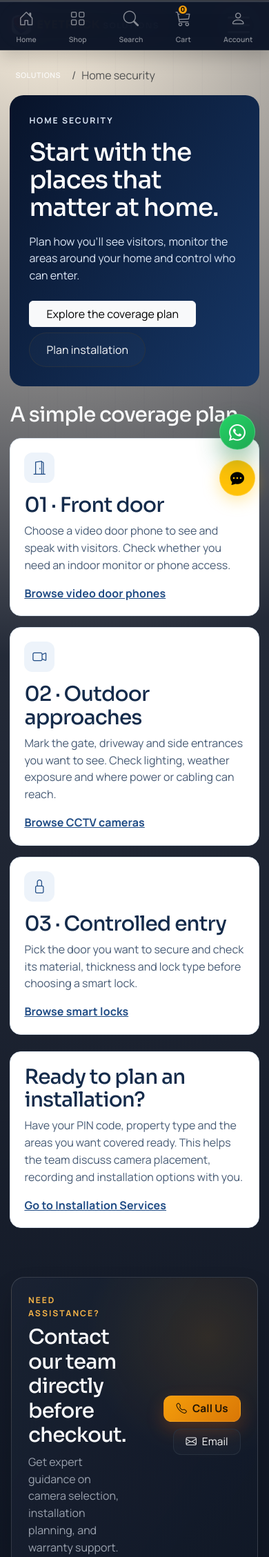
After one commit to brandlumeo/EyeTrack_SecureStore, a Django app: page /solutions/home-security/ in a window 390 px wide. The commit adds this page. Shown: the top 2257 px of the page at 69% size. Run offline with Django 5.2, Linux system fonts and the light colour scheme; data comes from the database, SQL or seed files in the repository; data that the repository does not hold is empty; parts of the project's set-up code (start-up, migrations or seed data) failed here and were passed over; some libraries are stand-ins or nearby versions.

Commit message:
feat: add Solutions and Home Security pages
Adds /solutions/ and /solutions/home-security/, links them from the
desktop and mobile navigation (in place of the FAQ item, which stays in
the footer) and lists both in the sitemap.

These pages are already live on eyetracktechnologies.com; this commit
brings the repository in line with production. Phase 1 links to them.

Co-Authored-By: Claude Opus 5.5 <noreply@anthropic.com>

```diff
--- a/store/sitemaps.py
+++ b/store/sitemaps.py
@@ -12,6 +12,8 @@ class StaticViewSitemap(Sitemap):
         return [
             "product_list",
             "about_page",
+            "solutions_page",
+            "home_security",
             "services_page",
             "support_page",
             "faq_page",
--- a/store/urls.py
+++ b/store/urls.py
@@ -1,9 +1,12 @@
 from django.urls import path
+from django.views.generic import TemplateView
 from . import views
 
 urlpatterns = [
      path('', views.product_list, name='product_list'),
      path('about/', views.about_page, name='about_page'),
+     path('solutions/', views.solutions_page, name='solutions_page'),
+     path('solutions/home-security/', TemplateView.as_view(template_name='store/home_security.html'), name='home_security'),
      path('services/', views.services_page, name='services_page'),
      path('wishlist/', views.wishlist_page, name='wishlist_page'),
      path('wishlist/toggle/<int:product_id>/', views.toggle_wishlist, name='toggle_wishlist'),
--- a/store/views.py
+++ b/store/views.py
@@ -1746,6 +1746,10 @@ def about_page(request):
     return render(request, "store/about.html")
 
 
+def solutions_page(request):
+    return render(request, "store/solutions.html")
+
+
 def services_page(request):
     from django.contrib.auth.models import User
     context = {
--- a/templates/base.html
+++ b/templates/base.html
@@ -784,8 +784,8 @@
                                 class="nav-link premium-link {% if current == 'support_page' %}active{% endif %}"
                                 href="{% url 'support_page' %}">Support</a></li>
                         <li class="nav-item"><a
-                                class="nav-link premium-link {% if current == 'faq_page' %}active{% endif %}"
-                                href="{% url 'faq_page' %}">FAQ</a></li>
+                                class="nav-link premium-link {% if current == 'solutions_page' or current == 'home_security' %}active{% endif %}"
+                                href="{% url 'solutions_page' %}">Solutions</a></li>
                         {% if user.is_authenticated %}
                         <li class="nav-item"><a
                                 class="nav-link premium-link {% if current == 'account_dashboard' or current == 'profile' or current == 'address_list' or current == 'address_add' or current == 'address_edit' or current == 'order_history' or current == 'order_tracking' or current == 'order_invoice' %}active{% endif %}"
@@ -878,8 +878,8 @@
                         <a href="{% url 'support_page' %}" class="mobile-nav-link">
                             <i class="bi bi-headset"></i> <span>Support Center</span>
                         </a>
-                        <a href="{% url 'faq_page' %}" class="mobile-nav-link">
-                            <i class="bi bi-question-circle"></i> <span>FAQs</span>
+                        <a href="{% url 'solutions_page' %}" class="mobile-nav-link">
+                            <i class="bi bi-grid-1x2"></i> <span>Solutions</span>
                         </a>
                     </div>
 
--- /dev/null
+++ b/templates/store/home_security.html
@@ -0,0 +1,59 @@
+{% extends 'store/solutions.html' %}
+{% block title %}Home Security Solutions | Eyetrack Solutions{% endblock %}
+{% block meta_description %}Plan CCTV coverage, video door phones and smart locks for your home. Explore equipment and request installation planning from EyeTrack.{% endblock %}
+
+{% block content %}
+<div class="solutions-page">
+    <nav aria-label="Breadcrumb" class="mb-3">
+        <ol class="breadcrumb mb-0">
+            <li class="breadcrumb-item"><a href="{% url 'solutions_page' %}">Solutions</a></li>
+            <li class="breadcrumb-item active" aria-current="page">Home security</li>
+        </ol>
+    </nav>
+    <section class="solutions-hero mb-4" aria-labelledby="home-security-title">
+        <p class="eyebrow mb-3">Home security</p>
+        <h1 id="home-security-title" class="mb-3">Start with the places that matter at home.</h1>
+        <p class="mb-4">Plan how you’ll see visitors, monitor the areas around your home and control who can enter.</p>
+        <div class="d-flex flex-wrap gap-2">
+            <a href="#home-coverage" class="btn btn-light px-4">Explore the coverage plan</a>
+            <a href="{% url 'services_page' %}" class="btn btn-outline-light px-4">Plan installation</a>
+        </div>
+    </section>
+
+    <section id="home-coverage" class="mb-4" aria-labelledby="home-coverage-title">
+        <h2 id="home-coverage-title" class="h3 mb-3">A simple coverage plan</h2>
+        <div class="row g-3">
+            <div class="col-md-4">
+                <section class="solutions-card h-100">
+                    <i class="bi bi-door-open mb-3" aria-hidden="true"></i>
+                    <h2>01 · Front door</h2>
+                    <p>Choose a video door phone to see and speak with visitors. Check whether you need an indoor monitor or phone access.</p>
+                    <a class="mt-auto" href="{% url 'products_by_category' 'homegate-automation' %}">Browse video door phones</a>
+                </section>
+            </div>
+            <div class="col-md-4">
+                <section class="solutions-card h-100">
+                    <i class="bi bi-camera-video mb-3" aria-hidden="true"></i>
+                    <h2>02 · Outdoor approaches</h2>
+                    <p>Mark the gate, driveway and side entrances you want to see. Check lighting, weather exposure and where power or cabling can reach.</p>
+                    <a class="mt-auto" href="{% url 'products_by_category' 'cctv-installation' %}">Browse CCTV cameras</a>
+                </section>
+            </div>
+            <div class="col-md-4">
+                <section class="solutions-card h-100">
+                    <i class="bi bi-lock mb-3" aria-hidden="true"></i>
+                    <h2>03 · Controlled entry</h2>
+                    <p>Pick the door you want to secure and check its material, thickness and lock type before choosing a smart lock.</p>
+                    <a class="mt-auto" href="{% url 'products_by_category' 'smart-locks' %}">Browse smart locks</a>
+                </section>
+            </div>
+        </div>
+    </section>
+
+    <section class="solutions-card" aria-labelledby="home-install-title">
+        <h2 id="home-install-title">Ready to plan an installation?</h2>
+        <p>Have your PIN code, property type and the areas you want covered ready. This helps the team discuss camera placement, recording and installation options with you.</p>
+        <a href="{% url 'services_page' %}">Go to Installation Services</a>
+    </section>
+</div>
+{% endblock %}
--- /dev/null
+++ b/templates/store/solutions.html
@@ -0,0 +1,116 @@
+{% extends 'base.html' %}
+{% block title %}Security Solutions for Homes and Businesses | Eyetrack Solutions{% endblock %}
+{% block meta_description %}Explore CCTV, smart locks, video door phones and biometric devices for homes, retail stores and offices. Plan professional installation with EyeTrack.{% endblock %}
+
+{% block extra_head %}
+{{ block.super }}
+<style>
+    .solutions-page {
+        --solutions-ink: #142b4b;
+        --solutions-muted: #475b75;
+        --solutions-line: #dce5ef;
+        --solutions-blue: #204c85;
+    }
+    .solutions-hero {
+        padding: clamp(1.75rem, 5vw, 4rem);
+        border-radius: 1.25rem;
+        background: linear-gradient(125deg, #081329, #163767);
+        color: #fff;
+    }
+    .solutions-hero h1 {
+        max-width: 19ch;
+        color: #fff;
+        font-size: clamp(2rem, 4vw, 3.5rem);
+    }
+    .solutions-hero p { max-width: 55ch; color: #dce7f6; }
+    .solutions-card {
+        display: flex;
+        flex-direction: column;
+        align-items: flex-start;
+        padding: clamp(1.25rem, 2vw, 1.75rem);
+        border: 1px solid var(--solutions-line);
+        border-radius: 1rem;
+        background: #fff;
+        color: var(--solutions-muted);
+    }
+    .solutions-card h2 { color: var(--solutions-ink); font-size: 1.35rem; }
+    .solutions-card .bi {
+        display: grid;
+        place-items: center;
+        width: 2.75rem;
+        height: 2.75rem;
+        border-radius: 0.75rem;
+        background: #edf3fa;
+        color: var(--solutions-blue);
+        font-size: 1.25rem;
+    }
+    .solutions-card a { color: var(--solutions-blue); font-weight: 700; }
+    .solutions-page a:focus-visible { outline: 2px solid currentColor; outline-offset: 4px; }
+</style>
+{% endblock %}
+
+{% block content %}
+<div class="solutions-page">
+    <section class="solutions-hero mb-4" aria-labelledby="solutions-title">
+        <p class="eyebrow mb-3">EyeTrack Security Solutions</p>
+        <h1 id="solutions-title" class="mb-3">Find the right security setup for your space.</h1>
+        <p class="mb-4">Start with what you need to protect. Explore suitable equipment, then talk to our team about placement, coverage and installation.</p>
+        <div class="d-flex flex-wrap gap-2">
+            <a href="#security-use-cases" class="btn btn-light px-4">Explore solutions</a>
+            <a href="{% url 'services_page' %}" class="btn btn-outline-light px-4">Plan installation</a>
+        </div>
+    </section>
+
+    <div id="security-use-cases" class="row g-3 mb-4">
+        <div class="col-md-6 col-lg-4">
+            <section class="solutions-card h-100">
+                <i class="bi bi-house-door mb-3" aria-hidden="true"></i>
+                <h2>Home security</h2>
+                <p>Start with the main entrance and the areas you want to see when you’re away.</p>
+                <ul class="ps-3 mb-4">
+                    <li>Monitor entrances with CCTV.</li>
+                    <li>See who’s at the door with a video door phone.</li>
+                    <li>Manage entry with a compatible smart lock.</li>
+                </ul>
+                <div class="mt-auto d-flex flex-wrap gap-3">
+                    <a href="{% url 'home_security' %}">View home security plan <i class="bi bi-arrow-right" aria-hidden="true"></i></a>
+                    <a href="{% url 'products_by_category' 'homegate-automation' %}">Video door phones</a>
+                    <a href="{% url 'products_by_category' 'smart-locks' %}">Smart locks</a>
+                </div>
+            </section>
+        </div>
+        <div class="col-md-6 col-lg-4">
+            <section class="solutions-card h-100">
+                <i class="bi bi-shop mb-3" aria-hidden="true"></i>
+                <h2>Retail security</h2>
+                <p>Map out entrances, checkout areas and stockrooms before choosing camera locations.</p>
+                <ul class="ps-3 mb-4">
+                    <li>Check coverage across entrances and sales floors.</li>
+                    <li>Plan recording storage around your needs.</li>
+                    <li>Discuss cabling and mounting with an installer.</li>
+                </ul>
+                <a class="mt-auto" href="{% url 'products_by_category' 'cctv-installation' %}">Browse CCTV cameras</a>
+            </section>
+        </div>
+        <div class="col-md-6 col-lg-4">
+            <section class="solutions-card h-100">
+                <i class="bi bi-building mb-3" aria-hidden="true"></i>
+                <h2>Office security</h2>
+                <p>Plan how staff and visitors enter, then decide where you need video coverage.</p>
+                <ul class="ps-3 mb-4">
+                    <li>Identify doors that need controlled entry.</li>
+                    <li>Explore biometric devices for staff access or attendance.</li>
+                    <li>Plan CCTV coverage for shared areas.</li>
+                </ul>
+                <a class="mt-auto" href="{% url 'products_by_category' 'biometric-devices' %}">Browse biometric devices</a>
+            </section>
+        </div>
+    </div>
+
+    <section class="solutions-card">
+        <h2>Need help planning coverage?</h2>
+        <p>Have your site type and PIN code ready when you contact us. We can help you check service availability and discuss what installation would involve.</p>
+        <a href="{% url 'support_page' %}">Contact EyeTrack support</a>
+    </section>
+</div>
+{% endblock %}
```
